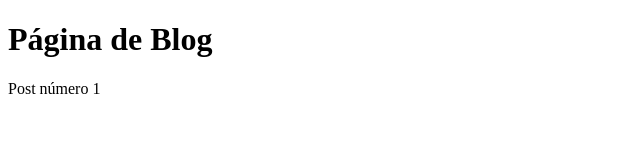
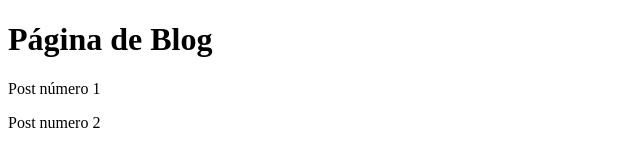
Before and after one commit to JoseFPrata/aulagithub, a plain HTML site: page blog.html in a window 1280 px wide. Shown: the whole page, without its empty margins (0-640 px from the left). Drawn offline with Linux system fonts and the light colour scheme.

Commit message:
atualização página de blog

```diff
--- a/blog.html
+++ b/blog.html
@@ -9,5 +9,6 @@
 <body>
     <h1>Página de Blog</h1>
     <p>Post número 1</p>
+    <p>Post numero 2</p>
 </body>
 </html>
```
